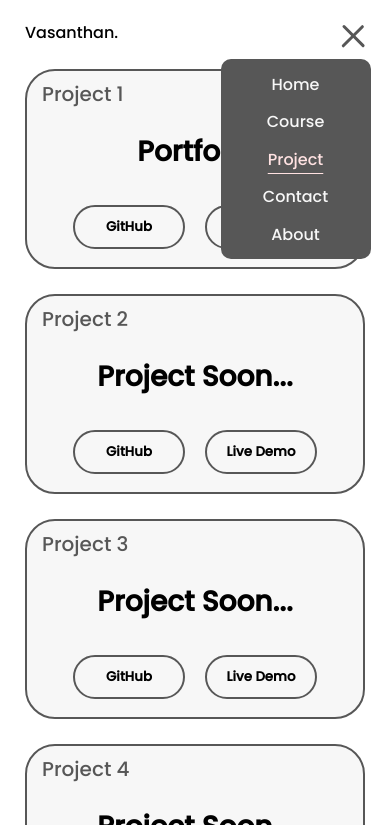
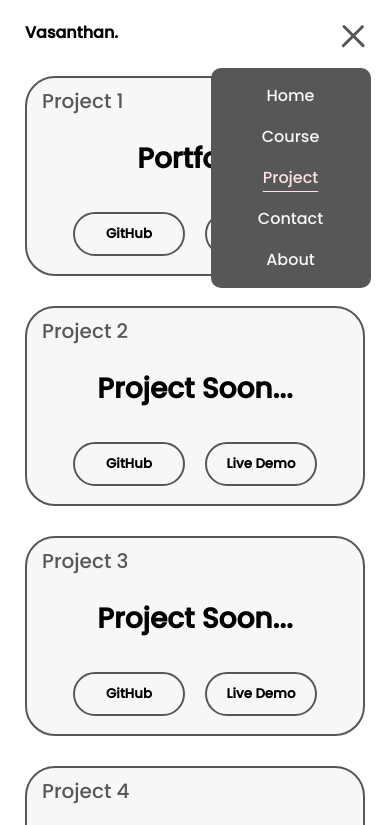
Before and after one commit to vasanthan3/Portfolio, a plain HTML site: page project.html in a window 390 px wide. Both pictures are taken after a click on the element 350 px from the left and 33 px from the top of the page. Shown: the top 825 px of the page. Drawn offline with Linux system fonts and the light colour scheme.

Commit message:
mobile final

```diff
--- a/project.html
+++ b/project.html
@@ -45,8 +45,8 @@
           <p style="font-weight: 700;font-size: 28px;">Portfolio</p>
         </div>
         <div class="project-btn">
-          <button>GitHub</button>
-          <button>Live Demo</button>
+          <button onclick="location.href='https://github.com/vasanthan3/Portfolio.git'">GitHub</button>
+          <button onclick="location.href='https://vasanthan3.github.io/Portfolio/'">Live Demo</button>
         </div>
       </div>
 
--- a/style/about.css
+++ b/style/about.css
@@ -67,11 +67,11 @@ p{
     width: 350px;
     height: 980px;
     row-gap:34px;
-    margin-top: 28px;
+    margin-top: 30px;
   }
 
   body{
-    padding-bottom: 210px;
+    padding-bottom: 80px;
   }
   .page{
     height: auto;
--- a/style/course.css
+++ b/style/course.css
@@ -45,7 +45,7 @@ img{
     grid-template-columns: 110px 110px;
     column-gap: 70px;
     row-gap: 30px;
-    margin-top: 28px;
+    margin-top: 32px;
   }
 
   .course-rect{
--- a/style/general.css
+++ b/style/general.css
@@ -11,6 +11,10 @@ body{
   display: flex;
   flex-direction: column;
   font-family:'Poppins',Arial, Helvetica, sans-serif;
+}
+
+html{
+  scroll-behavior: smooth;
 }
 
 .header{
@@ -118,14 +122,16 @@ body{
 
   .mobile-nav p{
     flex: 1;
+    font-size: 16px;
+    font-weight: 700;
   }
 
   .mob-menu{
     position: absolute;
     background-color: #575757;
-    height: 200px;
-    width: 150px;
-    top: 7%;
+    height: 220px;
+    width: 160px;
+    top: 8%;
     right: 5%;
     border-radius: 10px;
     display: flex;
--- a/style/project.css
+++ b/style/project.css
@@ -51,6 +51,10 @@ button:hover{
   color: white;
 }
 
+button:active{
+  opacity: 70%;
+}
+
 .header-menu .project{
   text-decoration: underline;
   text-underline-offset: 8px;
@@ -67,9 +71,9 @@ button:hover{
   .layout{
     display: grid;
     grid-template-columns: 350px;
-    row-gap: 25px;
+    row-gap: 30px;
     place-items: center;
-    margin-top: 290px;
+    margin-top: 320px;
   }
 
   .mob-menu .project{
@@ -89,6 +93,6 @@ button:hover{
   }
 
   body{
-    padding-bottom: 540px;
+    padding-bottom: 360px;
   }
 }
```
